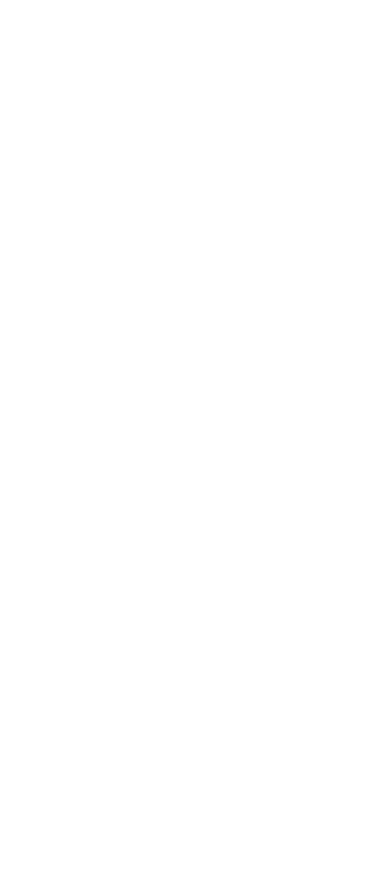
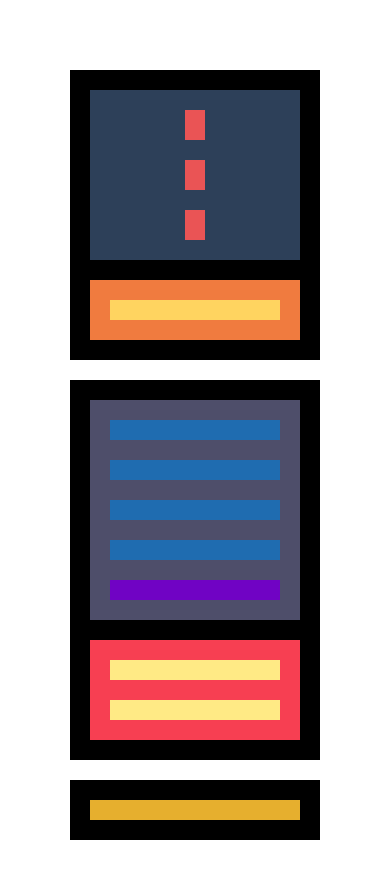
Before and after one commit to obed86/pagina2, a plain HTML site: page index.html in a window 390 px wide. Before the commit the page ends 844 px from the top, so only its background shows below. Drawn offline with Linux system fonts and the light colour scheme.

Commit message:
añadimos estilos css y configuraciones responsive

```diff
--- a/css/style.css
+++ b/css/style.css
@@ -7,3 +7,104 @@
 html{
     font-size: 62.5%;
 }
+.padre{
+    display: flex;
+    flex-flow: column nowrap;
+}
+.header{
+    background: #000000;
+    display: flex;
+    flex-flow: column nowrap;
+}
+
+
+
+.menu{
+    background: #2d4059;
+    display: flex;
+    flex-flow: row nowrap;
+    height: 100px;
+    align-items: center;
+}
+.logo{
+    background: #ea5455;
+    flex: 1 1 auto;
+    height: 30px;
+}
+.nav{
+    background: #ea5455;
+    flex: 5 1 auto;
+    height: 30px;
+}
+.social{
+    background: #ea5455;
+    flex: 1 1 auto;
+    height: 30px;
+}
+.text-principal{
+    background: #f07b3f;
+}
+h1{
+    background: #ffd460;
+}
+.section{
+    background: #000000;
+    display: flex;
+}
+.articulos{
+    background: #4e4e6a;
+    flex: 2 1 auto;
+    display: flex;
+    flex-flow: row wrap;
+}
+.article{
+    background: #1f6cb0;
+    flex: 1 1 40%;
+
+}
+.navigation{
+    background: #7003c4;
+    flex: 1 1 100%;
+}
+.aside{
+    background: #f73f52;
+    flex: 1 1 auto;
+}
+.publicidad{
+    background: #ffea85;
+}
+.footer{
+    background: #000000;
+    display: flex;
+    justify-content: center;
+}
+.foot{
+    background: #e6af2e;
+    width: 300px;
+}
+
+/* media query */
+@media all and (max-width: 800px){
+    .section{
+        flex-direction: column;
+    }
+    .menu{
+        flex-direction: column;
+        height: auto;
+    }
+    .aside{
+        display: flex;
+        justify-content: center;
+    }
+}
+
+@media all and (max-width: 600px){
+    .articulos{
+        flex-direction: column;
+    }
+}
+@media all and (max-width: 600px){
+    .aside{
+        flex-direction: column;
+    }
+}
```
